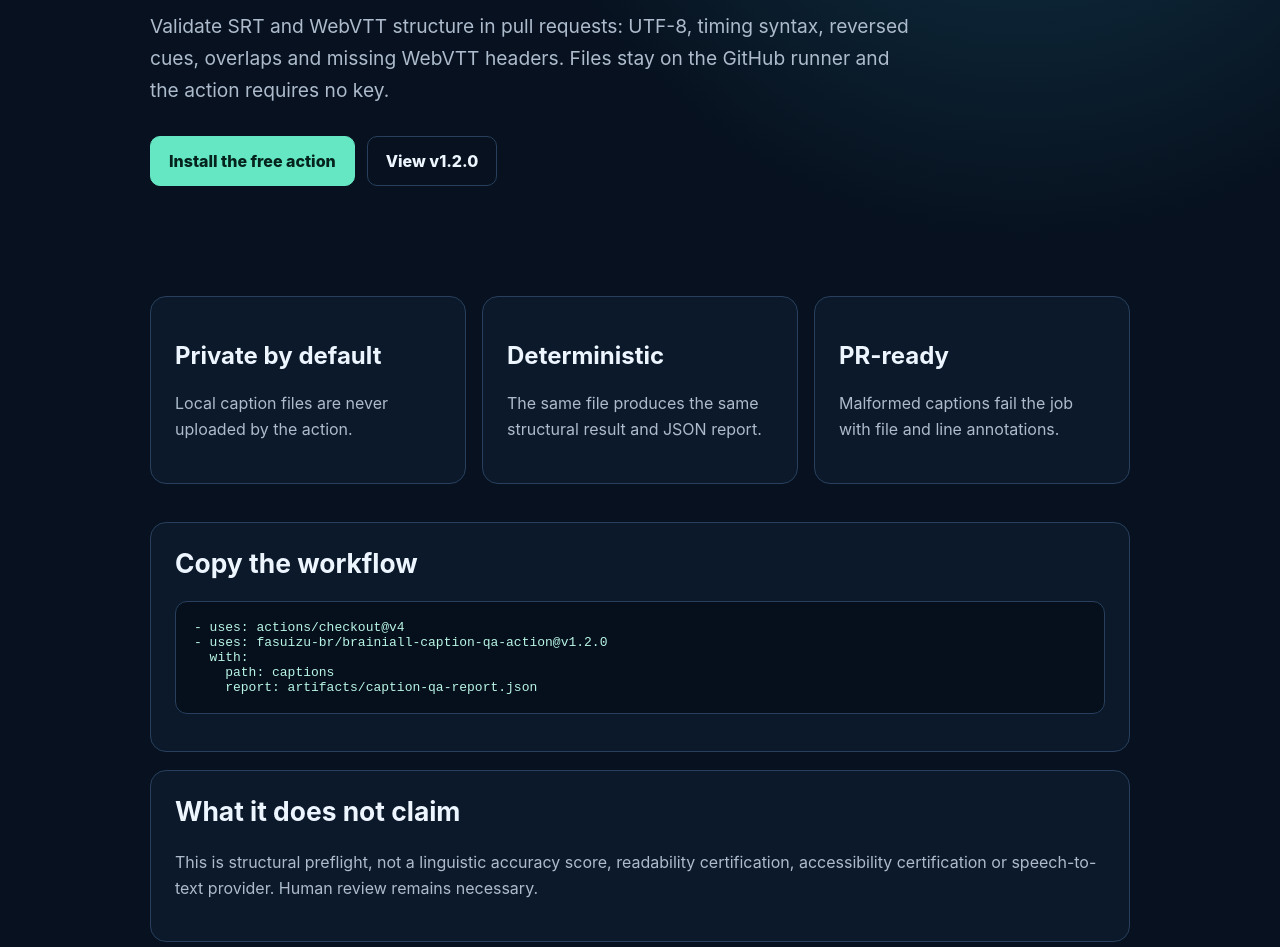
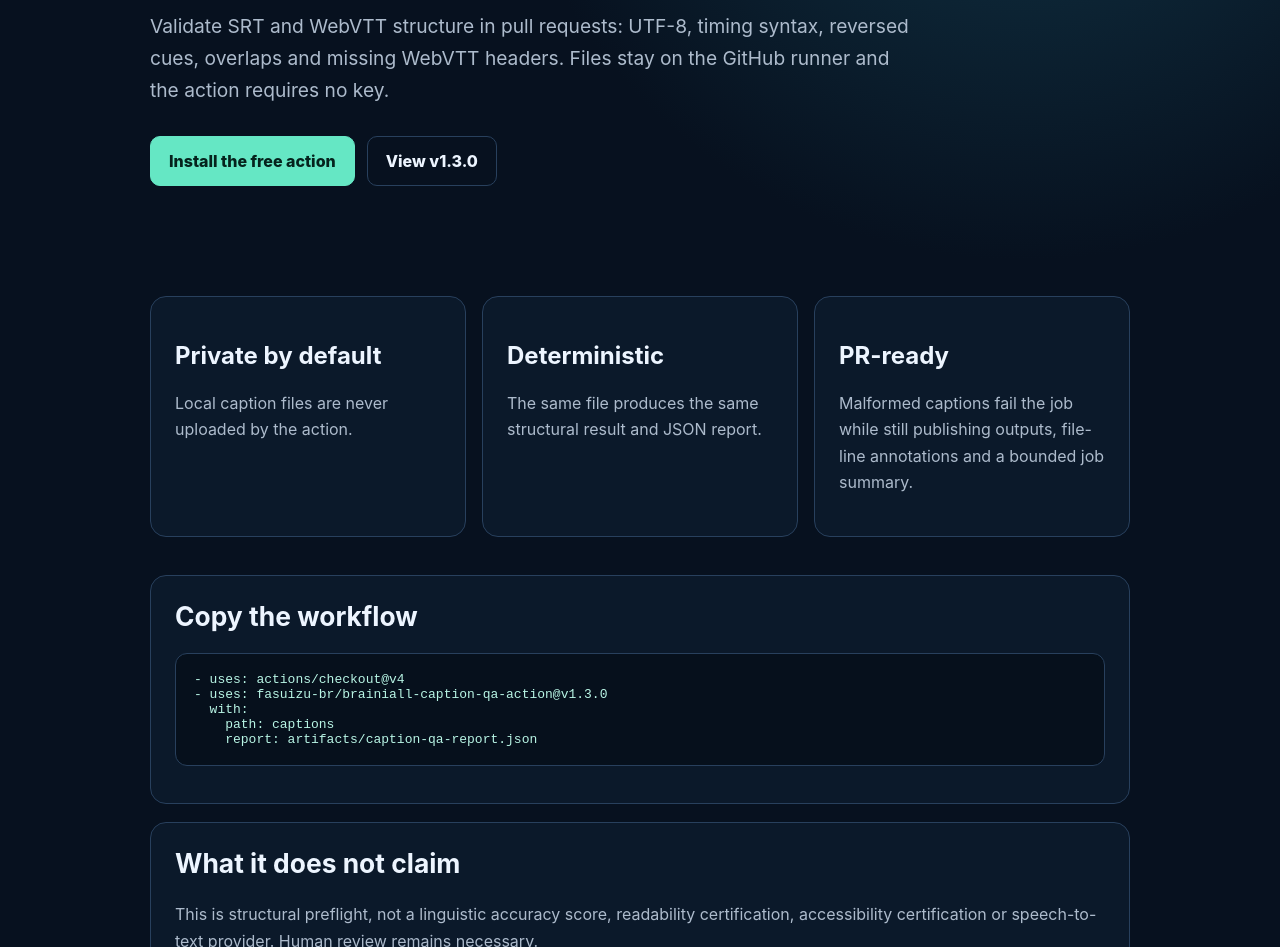
Before and after one commit to fasuizu-br/brainiall-transcription-skill, a website: page docs/github-action-caption-qa/index.html in a window 1280 px wide. Shown: the part 343-1290 px from the top of the page. Drawn offline with Linux system fonts and the light colour scheme.

Commit message:
docs: publish caption QA v1.3 landing

```diff
--- a/docs/github-action-caption-qa/index.html
+++ b/docs/github-action-caption-qa/index.html
@@ -26,17 +26,17 @@
         <h1>Catch broken captions before they ship.</h1>
         <p class="lede">Validate SRT and WebVTT structure in pull requests: UTF-8, timing syntax, reversed cues, overlaps and missing WebVTT headers. Files stay on the GitHub runner and the action requires no key.</p>
         <div class="actions">
-          <a class="button primary" href="https://github.com/fasuizu-br/brainiall-caption-qa-action?utm_source=github_pages&amp;utm_medium=product_landing&amp;utm_campaign=caption_qa_c174">Install the free action</a>
-          <a class="button" href="https://github.com/fasuizu-br/brainiall-caption-qa-action/releases/tag/v1.2.0">View v1.2.0</a>
+          <a class="button primary" href="https://github.com/fasuizu-br/brainiall-caption-qa-action?utm_source=github_pages&amp;utm_medium=product_landing&amp;utm_campaign=caption_qa_c175">Install the free action</a>
+          <a class="button" href="https://github.com/fasuizu-br/brainiall-caption-qa-action/releases/tag/v1.3.0">View v1.3.0</a>
         </div>
       </section>
       <section class="grid" aria-label="Verified capabilities">
         <div class="card"><h2>Private by default</h2><p>Local caption files are never uploaded by the action.</p></div>
         <div class="card"><h2>Deterministic</h2><p>The same file produces the same structural result and JSON report.</p></div>
-        <div class="card"><h2>PR-ready</h2><p>Malformed captions fail the job with file and line annotations.</p></div>
+        <div class="card"><h2>PR-ready</h2><p>Malformed captions fail the job while still publishing outputs, file-line annotations and a bounded job summary.</p></div>
       </section>
       <section class="section"><h2>Copy the workflow</h2><pre><code>- uses: actions/checkout@v4
-- uses: fasuizu-br/brainiall-caption-qa-action@v1.2.0
+- uses: fasuizu-br/brainiall-caption-qa-action@v1.3.0
   with:
     path: captions
     report: artifacts/caption-qa-report.json</code></pre></section>
```
